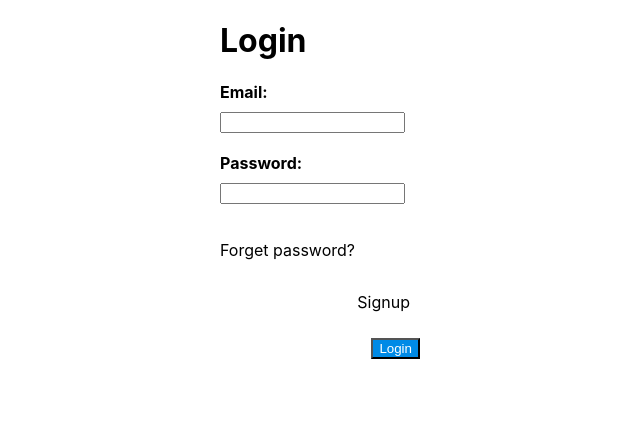
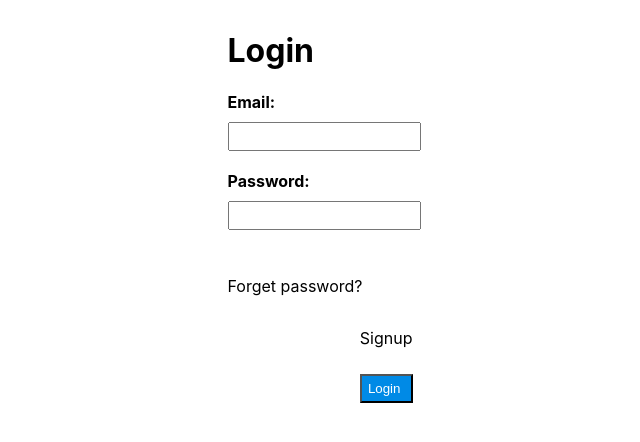
Before and after one commit to csc-536/tucson-math-circle-portal-, a React (Create React App) app in the folder frontend/: page /signup in a window 1280 px wide. Shown: the top 442 px of the page, without its empty margins (320-960 px from the left). Built offline with nearby package versions, Linux system fonts and the light colour scheme.

Commit message:
Login page with signup anchor

```diff
--- a/frontend/src/login/login.css
+++ b/frontend/src/login/login.css
@@ -1,13 +1,15 @@
-form {
+#loginForm {
   margin: 0 auto;
-  max-width: 200px;
+  max-width: 185px;
 }
 label {
   font-weight: bold;
-  /*padding-top: 40px;*/
 }
 input {
   display: block;
+  padding-bottom: 5px;
+  padding-top: 5px;
+  padding-right: 10px;
   margin-bottom: 20px;
   margin-top: 10px;
 }
@@ -17,12 +19,13 @@ input {
   margin-bottom: 50px;
   color: white;
   background-color: #008ae6;
+  cursor: pointer;
 }
-.col1 {
+#fgtPasswrd {
   float: left;
-  margin-right: 10px;
+  cursor: pointer;
 }
-.col2 {
+#signUp {
   float: right;
-  margin-right: 10px;
+  cursor: pointer;
 }
--- a/frontend/src/login/login.js
+++ b/frontend/src/login/login.js
@@ -1,7 +1,11 @@
+import React from "react";
+import ReactDOM from "react-dom";
 import "./login.css";
+import Registration from "../registration/registration.js";
+
 function Login(props) {
   return (
-    <form>
+    <form id="loginForm">
       <h1>Login</h1>
       <label>
         Email:
@@ -11,15 +15,24 @@ function Login(props) {
         Password:
         <input type="password" name="password" />
       </label>
-      <p className="col1" id="fgtPasswrd">
-        Forget password?
-      </p>
-      <p className="col2" id="signUp">
-        Signup
-      </p>
+      <div>
+        <p id="fgtPasswrd">Forget password?</p>
+        <p id="signUp" onClick={handleSignup}>
+          Signup
+        </p>
+      </div>
       <input id="login" type="submit" value="Login" />
     </form>
   );
 }
 
+function handleSignup(e) {
+  ReactDOM.render(
+    <React.StrictMode>
+      <Registration />
+    </React.StrictMode>,
+    document.getElementById("root")
+  );
+}
+
 export default Login;
--- a/frontend/src/registration/registration.css
+++ b/frontend/src/registration/registration.css
@@ -1,23 +1,11 @@
-form {
+#regForm {
   margin: 0 auto;
-  width: 600px;
+  max-width: 600px;
 }
-
-label {
-  font-weight: bold;
-}
-
-input {
-  display: block;
-  margin-bottom: 20px;
-  margin-top: 10px;
-}
-
 div {
   clear: both;
   padding-top: 10px;
 }
-
 .col1 {
   float: left;
   margin-right: 10px;
@@ -31,15 +19,16 @@ div {
   clear: both;
   font-weight: bold;
 }
-
-#reg {
+#regButton {
   clear: both;
   float: right;
   margin-bottom: 50px;
   color: white;
   background-color: #008ae6;
+  cursor: pointer;
 }
-
 select {
-  padding-right: 90px;
+  margin-top: 10px;
+  padding-right: 100px;
+  padding-bottom: 10px;
 }
--- a/frontend/src/registration/registration.js
+++ b/frontend/src/registration/registration.js
@@ -6,13 +6,13 @@ import ParentInfo from "./parentInfo";
 
 function Registration(props) {
   return (
-    <form>
+    <form id="regForm">
       <h1>Account Registration Form</h1>
       <AccInfo />
       <CheckBox />
       <StudentInfo />
       <ParentInfo />
-      <input id="reg" type="submit" value="Register" />
+      <input id="regButton" type="submit" value="Register" />
     </form>
   );
 }
```
